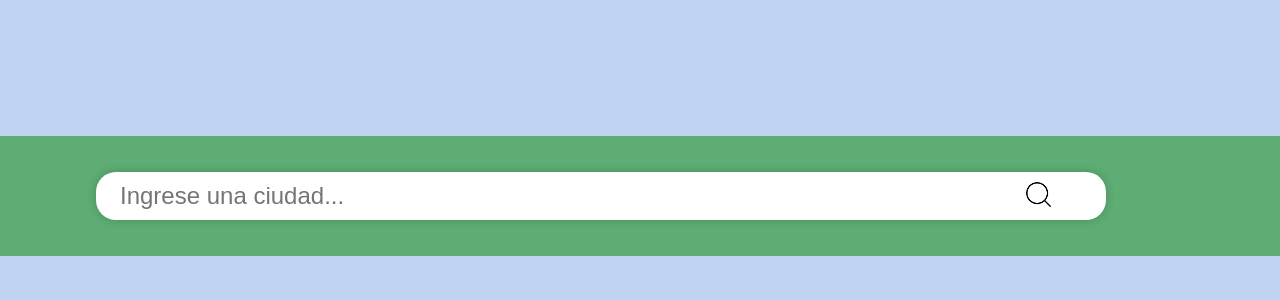
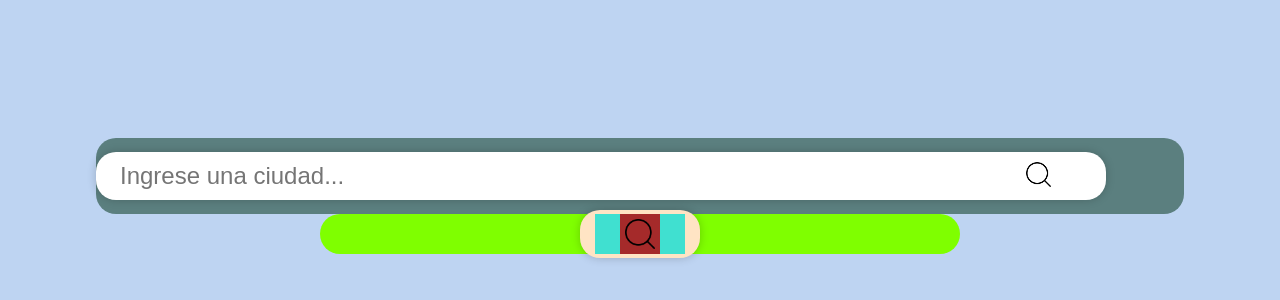
Before and after one commit to agustinfraile/climaApp, a React (Vite) app in the folder client/: page / in a window 1280 px wide. Shown: the part 204-504 px from the top of the page. Built offline with nearby package versions, Linux system fonts and the light colour scheme.

Commit message:
agregando segundo componente de formWrap

```diff
--- a/client/src/assets/colors/colors.css
+++ b/client/src/assets/colors/colors.css
@@ -39,6 +39,8 @@
     --color-border-tertiary-dark: #1a73e8;
     --color-border-tertiary-light: #1a73e8;
 
+
+    /* mis variables */
     --color-serch-bar: #ffffff;
     --color-form-search: #5b7f7f;
 }
--- a/client/src/components/CardWeather/CardWeather.tsx
+++ b/client/src/components/CardWeather/CardWeather.tsx
@@ -26,8 +26,8 @@ const CardWeather = ({data} : IProps) => {
         {/* <div className={styles.cardContainer_weatherInfo}></div> */}
 
         <div className={styles.cardContainer_weathers}>
-          <h3>{minWeather}</h3>
-          <h3>{maxWeather}</h3>
+          <h3>Temperatura minima: {minWeather}°C</h3>
+          <h3>Temperatura maxima: {maxWeather}°C</h3>
         </div>
     </div>
   )
--- a/client/src/components/SearchWeather/SearchWeather.module.css
+++ b/client/src/components/SearchWeather/SearchWeather.module.css
@@ -6,7 +6,7 @@
     height: auto;
     margin: 0 auto;
     border-radius: 20px;
-    /* background-color: var(--color-form-search); */
+    background-color: var(--color-form-search);
     display: flex;
     flex-direction: row;
     align-items: center;
@@ -46,3 +46,62 @@
     top: .5em;
     left: .5em;
 }
+
+
+/* formato wrap */
+
+
+
+
+.formContainer_wrap {
+    width: 50%;
+    height: auto;
+    margin: 0 auto;
+    border-radius: 20px;
+
+    display: flex;
+    text-align: center;
+    align-items: center;
+    justify-content: center;
+
+    background-color: chartreuse;
+}
+
+
+.home_container__search__input_wrap {
+    width: 5em;
+    height: 0%;
+    border: none;
+    border-radius: 20px;
+    padding: 1em;
+    font-size: 1.5em;
+    outline: none;
+    box-shadow: 0 0 10px rgba(0, 0, 0, 0.2);
+
+    position: absolute;
+
+
+
+    background-color: bisque;
+}
+
+.home_container__search__input_wrap::placeholder {
+    color: transparent;
+}
+
+.home_container__search__button_wrap {
+    width: 6.7em;
+    height: 3em;
+    outline: none;
+    border: none;
+    position: relative;
+
+    background-color: turquoise;
+}
+
+.home_container__search__button_wrap img {
+    width: 3em;
+    height: 3em;
+
+    background-color: brown;
+}
--- a/client/src/components/SearchWeather/SearchWeather.tsx
+++ b/client/src/components/SearchWeather/SearchWeather.tsx
@@ -6,8 +6,9 @@ import { onGetCities } from '../../state/cities/citiesActions';
 import iconSearch from "../../assets/images/icons/busqueda.png";
 
 import styles from './SearchWeather.module.css';
+import { IProps } from './types';
 
-export const SearchWeather = () => {
+export const SearchWeather = ({valueState}: IProps) => {
 
 
   const dispatch = useDispatch();
@@ -34,8 +35,10 @@ export const SearchWeather = () => {
 
 
   return (
+    <>
+      <form className={styles.formContainer}>
 
-    <form className={styles.formContainer}>
+
           <input
             className={styles.home_container__search__input}
             placeholder="Ingrese una ciudad..."
@@ -43,6 +46,11 @@ export const SearchWeather = () => {
             value={value}
             onChange={handleInputChange}
           />
+
+
+
+
+
           <button
             className={styles.home_container__search__button}
             type="submit"
@@ -50,6 +58,32 @@ export const SearchWeather = () => {
           >
             <img src={iconSearch} alt="buscar" />
           </button>
+
+
+
       </form>
+
+
+      {/* form wrap */}
+      <form className={styles.formContainer_wrap}>
+
+        <input
+              className={styles.home_container__search__input_wrap}
+              placeholder="Ingrese una ciudad..."
+              type="text"
+              value={value}
+              onChange={handleInputChange}
+        />
+
+        <button
+          className={styles.home_container__search__button_wrap}
+          type="submit"
+          onClick={handleSubmit}
+          >
+            <img src={iconSearch} alt="buscar" />
+        </button>
+
+      </form>
+    </>
   )
 }
--- a/client/src/components/SearchWeather/types.ts
+++ b/client/src/components/SearchWeather/types.ts
@@ -0,0 +1,5 @@
+
+
+export interface IProps {
+    valueState: any;
+}
--- a/client/src/pages/Home/Home.module.css
+++ b/client/src/pages/Home/Home.module.css
@@ -14,7 +14,7 @@
 }
 
 .home_container__search {
-    background-color: var(--color-background-secondary);
+    /* background-color: var(--color-background-secondary); */
 
 
     width: 100%;
@@ -26,7 +26,7 @@
 }
 
 .home_container__content {
-    background-color: var(--color-background-tertiary);
+    /* background-color: var(--color-background-tertiary); */
 
     width: 100%;
     height: auto;
--- a/client/src/pages/Home/Home.tsx
+++ b/client/src/pages/Home/Home.tsx
@@ -22,7 +22,9 @@ const Home = () => {
   return (
       <section className={styles.home_container}>
           <div className={styles.home_container__search}>
-              <SearchWeather />
+              <SearchWeather
+                valueState = {valueState}
+              />
           </div>
 
         {
```
Lines whose indentation alone changed are shown as unchanged.
